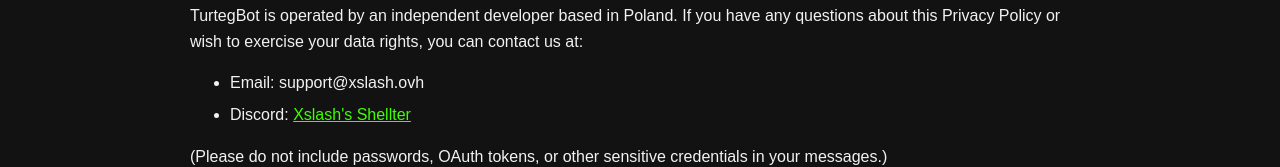
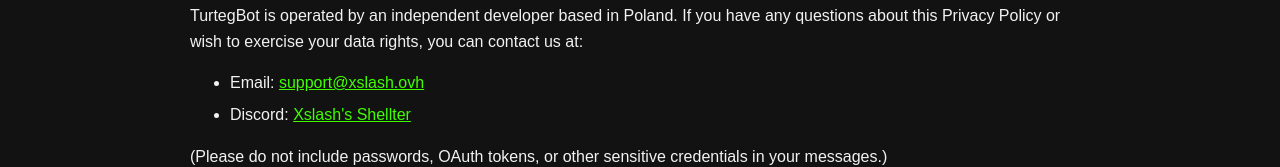
Before and after one commit to Xslash58/turtegbot-website, a SvelteKit app: page /legal/privacy in a window 1280 px wide. Shown: the part 345-512 px from the top of the page. Built offline with nearby package versions, Linux system fonts and the light colour scheme.

Commit message:
email hyperlinks in privacy

```diff
--- a/src/routes/legal/privacy/+page.svelte
+++ b/src/routes/legal/privacy/+page.svelte
@@ -19,7 +19,7 @@
 		about this Privacy Policy or wish to exercise your data rights, you can contact us at:
 	</p>
 	<ul>
-		<li>Email: support@xslash.ovh</li>
+		<li>Email: <a href="mailto:support@xslash.ovh">support@xslash.ovh</a></li>
 		<li>Discord: <a href="https://dc.xslash.ovh/" target="_blank">Xslash's Shellter</a></li>
 	</ul>
 	<p>
@@ -172,7 +172,7 @@
 		<li>Withdraw consent at any time by unlinking accounts or revoking OAuth permissions.</li>
 	</ul>
 	<p>
-		To submit a privacy request, email support@xslash.ovh with your platform username/ID and the
+		To submit a privacy request, email <a href="mailto:support@xslash.ovh">support@xslash.ovh</a> with your platform username/ID and the
 		specific action you are requesting. We may ask you to verify ownership of the account before
 		fulfilling the request.
 	</p>
```
